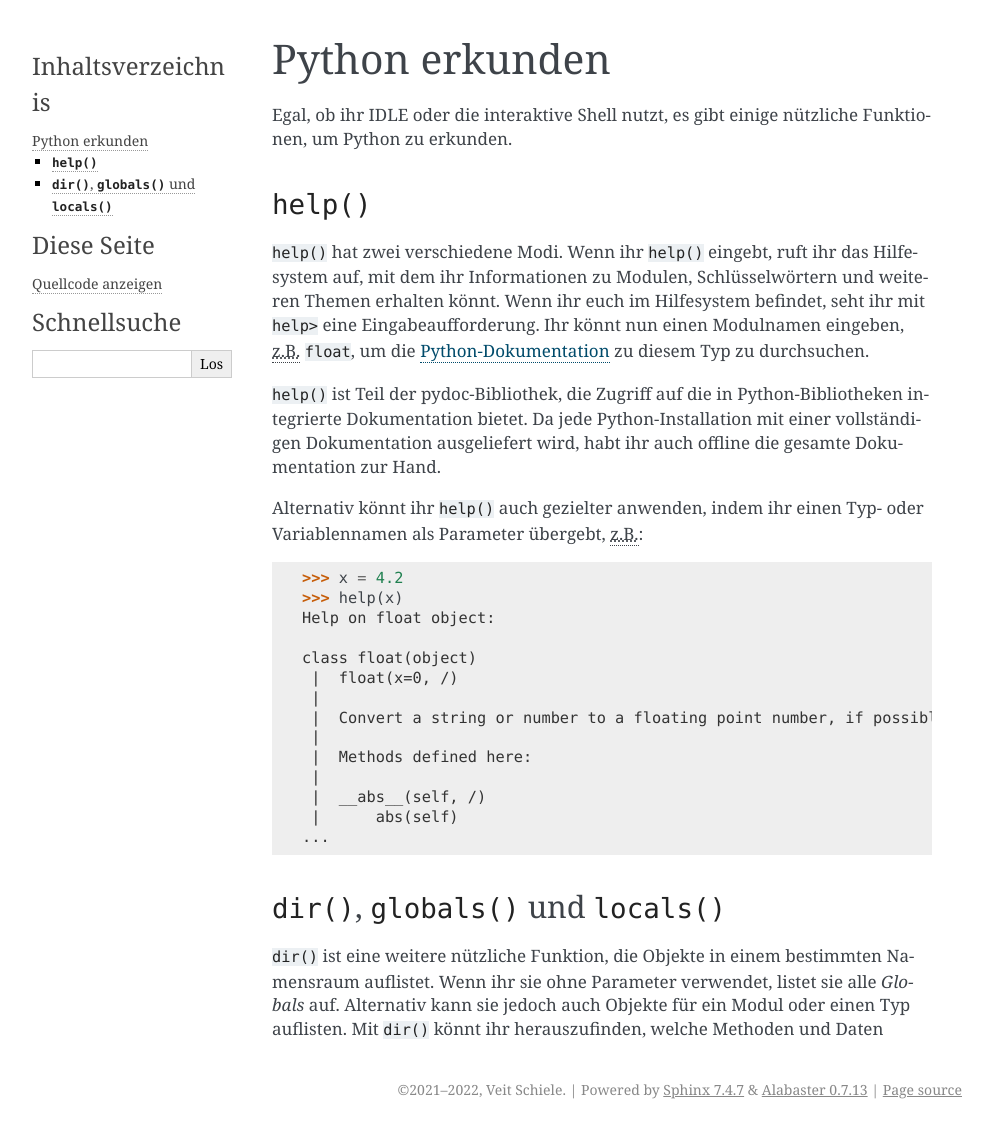
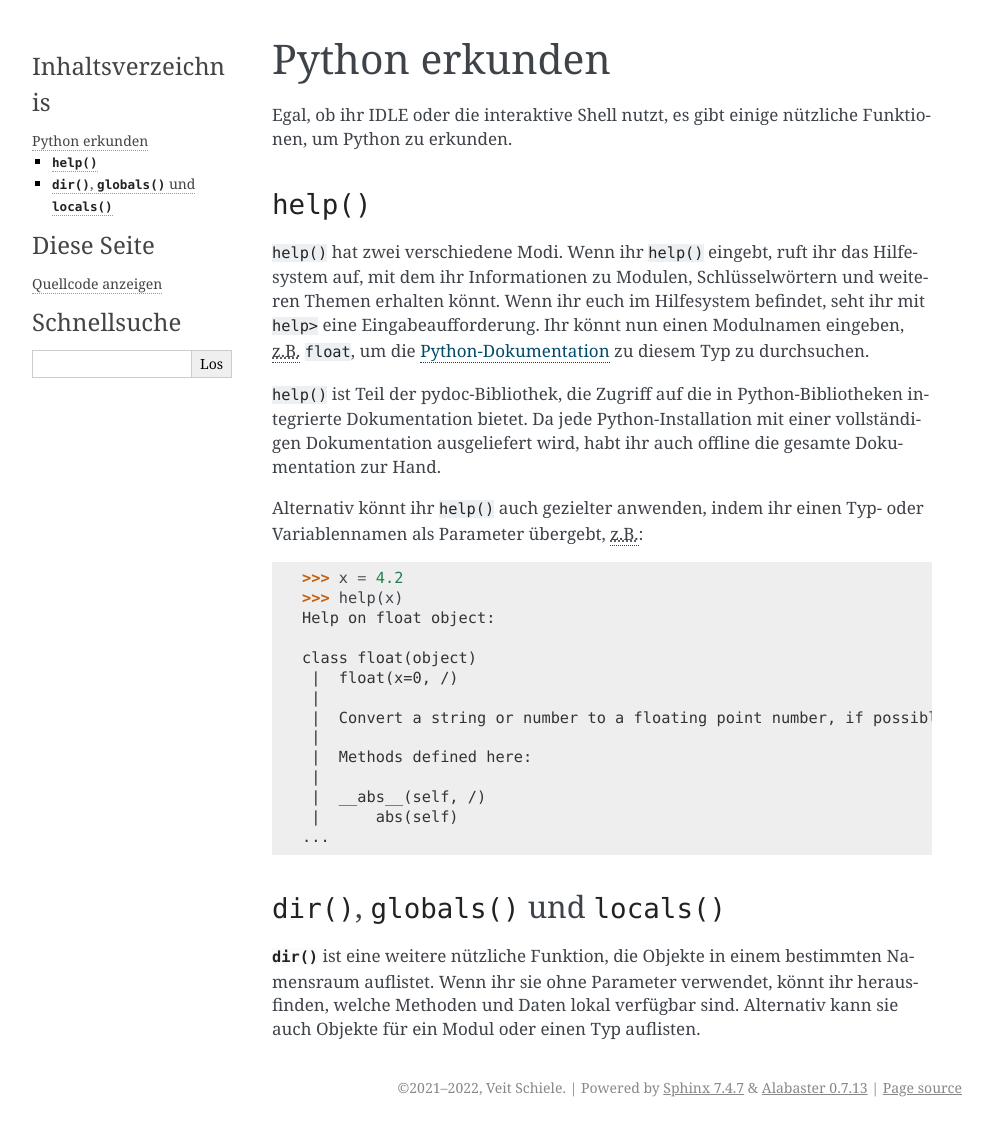
Before and after one commit to veit/python-basics-tutorial-de, a Sphinx documentation site: the page built from docs/explore.rst, in a window 1280 px wide. Shown: the whole page, without its empty margins (148-1141 px from the left). Built offline with Sphinx 7.4.7, drawn with Linux system fonts in a browser that asks for light colours; pages that are not in the unit, such as notebooks, are missing from menus.

Commit message:
:memo: Update dir docs

```diff
--- a/docs/explore.rst
+++ b/docs/explore.rst
@@ -42,7 +42,7 @@ oder Variablennamen als Parameter übergebt, :abbr:`z.B. (zum Beispiel)`:
 ``dir()``, ``globals()`` und ``locals()``
 -----------------------------------------
 
-``dir()`` ist eine weitere nützliche Funktion, die Objekte in einem bestimmten
-Namensraum auflistet. Wenn ihr sie ohne Parameter verwendet, listet sie alle
-*Globals* auf. Alternativ kann sie jedoch auch Objekte für ein Modul oder einen
-Typ auflisten. Mit ``dir()`` könnt ihr herauszufinden, welche Methoden und Daten
+:py:func:`dir` ist eine weitere nützliche Funktion, die Objekte in einem
+bestimmten Namensraum auflistet. Wenn ihr sie ohne Parameter verwendet, könnt
+ihr herausfinden, welche Methoden und Daten lokal verfügbar sind. Alternativ
+kann sie auch Objekte für ein Modul oder einen Typ auflisten.
```
